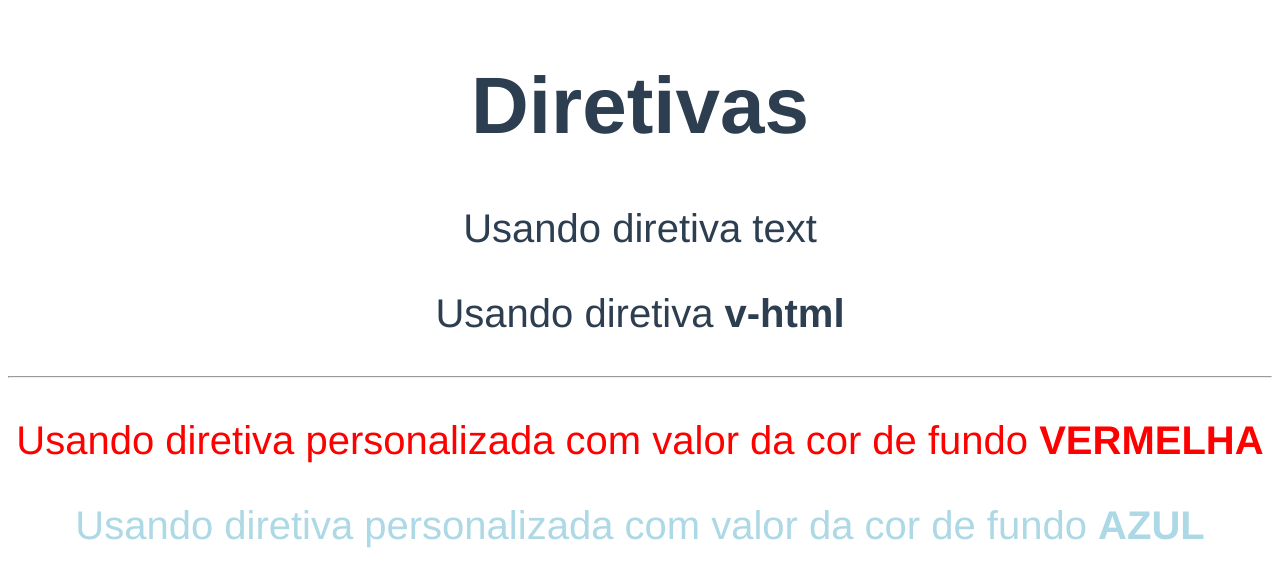
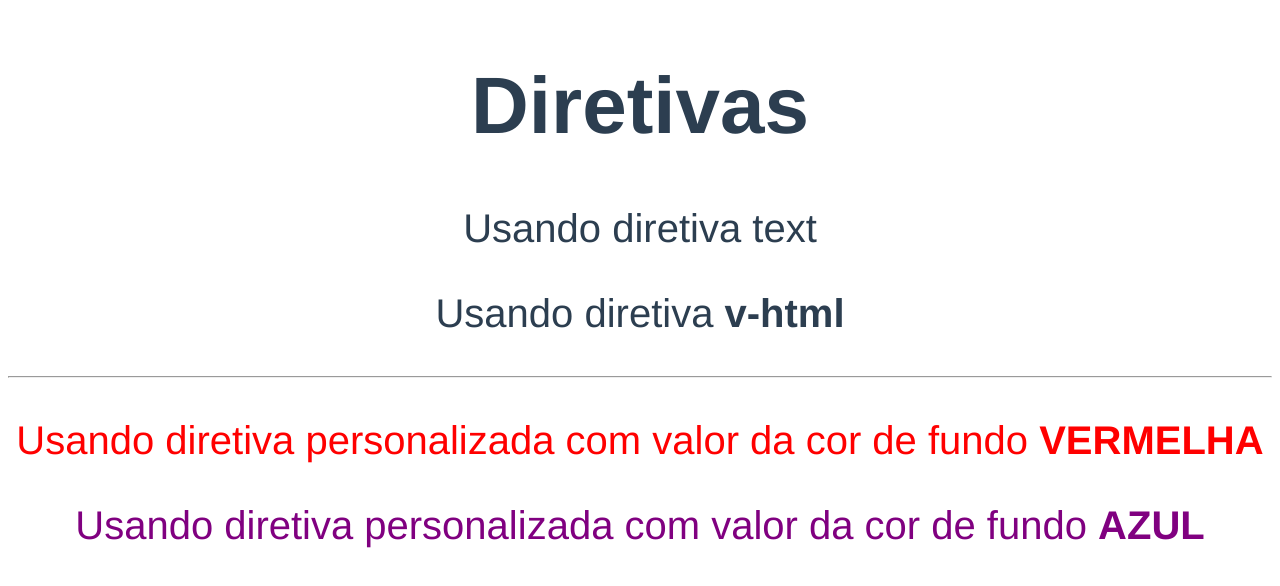
Before and after one commit to Rodrigolmg/vue-directives, a Vue app in the folder diretivas-exercicios/: page / in a window 1280 px wide. Shown: the top 586 px of the page. Built offline with nearby package versions, Linux system fonts and the light colour scheme.

Commit message:
Using multi modifiers

```diff
--- a/diretivas-exercicios/src/App.vue
+++ b/diretivas-exercicios/src/App.vue
@@ -4,8 +4,8 @@
 		<p v-text="'Usando diretiva text'"></p>
 		<p v-html="'Usando diretiva <strong>v-html</strong>'"></p>
 		<hr>
-		<p v-highLocal.atrasar="'red'">Usando diretiva personalizada com valor da cor de fundo <strong>VERMELHA</strong></p>
-		<p v-highLocal.atrasar="cor">Usando diretiva personalizada com valor da cor de fundo <strong>AZUL</strong></p>
+		<p v-highLocal.delay.alter="'red'">Usando diretiva personalizada com valor da cor de fundo <strong>VERMELHA</strong></p>
+		<p v-highLocal.alter="cor">Usando diretiva personalizada com valor da cor de fundo <strong>AZUL</strong></p>
 
 		<!-- Anatomia de diretivas:
 			<tag v-nomeDiretiva:argumento.mod1.mod2="valor"></tag> -->
@@ -18,16 +18,30 @@ export default {
 		'highLocal': {
 			bind(el, binding){
 
+				const applyColor = color => {
+					if(binding.arg === 'fundo'){
+						el.style.backgroundColor = color
+					} else {
+						el.style.color = color
+					}
+				}
+
 				let delay = 0;
 
-				if(binding.modifiers['atrasar']) delay = 3000
+				if(binding.modifiers['delay']) delay = 3000
+
+				const firstColor = binding.value
+				const secondColor = 'purple'
+				let currentColor = firstColor
 
 				setTimeout(() => {
-					if(binding.arg === 'fundo'){
-						el.style.backgroundColor = binding.value
-					} else {
-						el.style.color = binding.value
+					if(binding.modifiers['alter']) {
+						setInterval(() =>{
+							currentColor = currentColor === firstColor ? secondColor : firstColor
+							applyColor(currentColor)
+						}, 1000)
 					}
+					applyColor(binding.value)
 				}, delay)
 
 				// el.style.backgroundColor = 'lightgreen'
```
